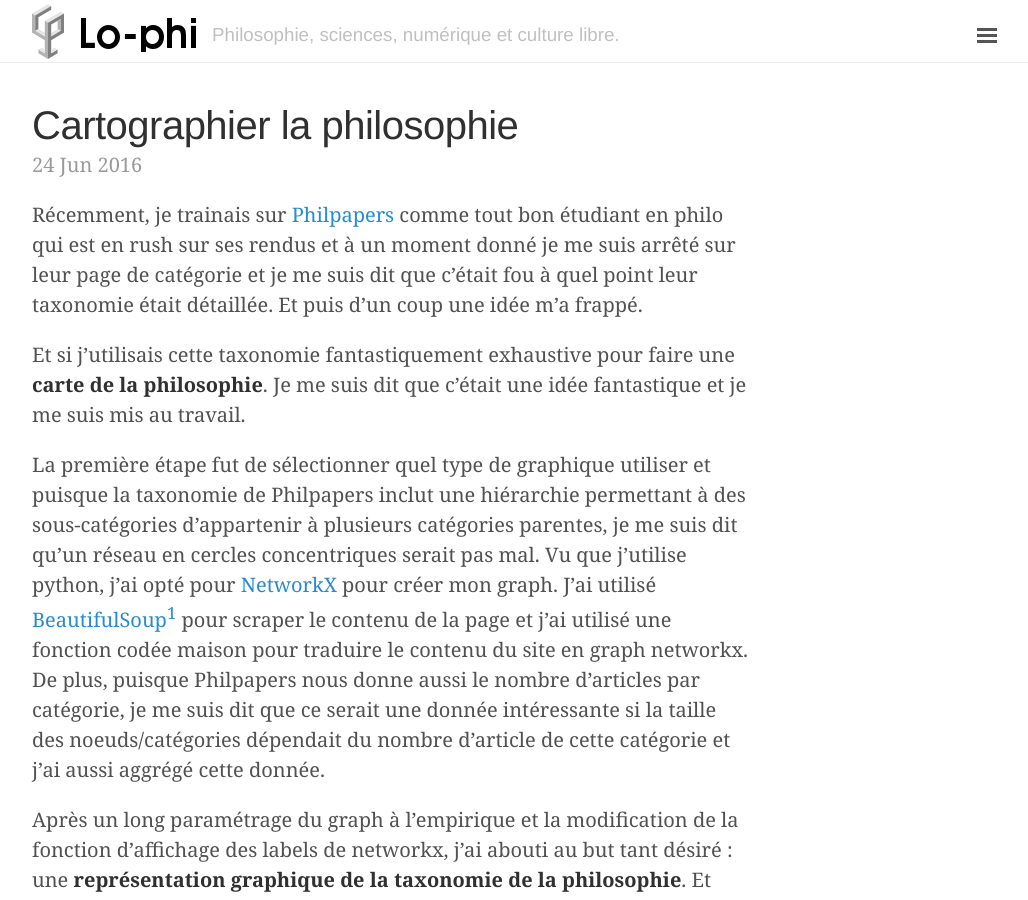
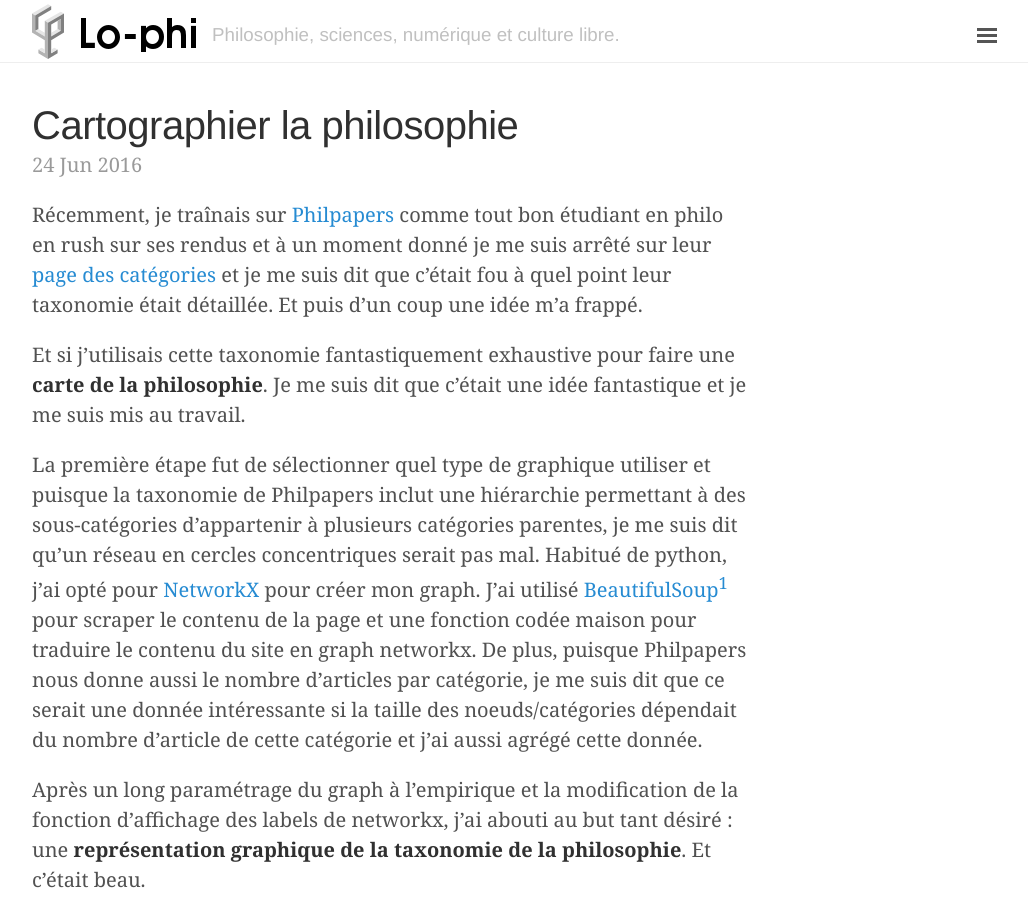
Before and after one commit to valentinlageard/valentinlageard.github.io, a Jekyll site: the page built from _posts/2016-06-24-carte-philo.md, in a window 1280 px wide and 900 px high. Shown: the whole window, without its empty margins (248-1276 px from the left). Built offline with Jekyll 4.4.1, drawn with Linux system fonts in a browser that asks for light colours; some of the changed text lies outside the part shown.

Commit message:
Update 2016-06-24-carte-philo.md

```diff
--- a/_posts/2016-06-24-carte-philo.md
+++ b/_posts/2016-06-24-carte-philo.md
@@ -4,23 +4,23 @@ title: Cartographier la philosophie
 permalink: /carte-philo
 ---
 
-Récemment, je trainais sur [Philpapers](http://philpapers.org) comme tout bon étudiant en philo qui est en rush sur ses rendus et à un moment donné je me suis arrêté sur leur page de catégorie et je me suis dit que c'était fou à quel point leur taxonomie était détaillée. Et puis d'un coup une idée m'a frappé.
+Récemment, je traînais sur [Philpapers](http://philpapers.org) comme tout bon étudiant en philo en rush sur ses rendus et à un moment donné je me suis arrêté sur leur [page des catégories](http://philpapers.org/browse/all) et je me suis dit que c'était fou à quel point leur taxonomie était détaillée. Et puis d'un coup une idée m'a frappé.
 
 Et si j'utilisais cette taxonomie fantastiquement exhaustive pour faire une **carte de la philosophie**. Je me suis dit que c'était une idée fantastique et je me suis mis au travail.
 
-La première étape fut de sélectionner quel type de graphique utiliser et puisque la taxonomie de Philpapers inclut une hiérarchie permettant à des sous-catégories d'appartenir à plusieurs catégories parentes, je me suis dit qu'un réseau en cercles concentriques serait pas mal. Vu que j'utilise python, j'ai opté pour [NetworkX](https://networkx.github.io/) pour créer mon graph. J'ai utilisé [BeautifulSoup](https://www.crummy.com/software/BeautifulSoup/bs4/doc/)[^fn-beautsoup] pour scraper le contenu de la page et j'ai utilisé une fonction codée maison pour traduire le contenu du site en graph networkx. De plus, puisque Philpapers nous donne aussi le nombre d'articles par catégorie, je me suis dit que ce serait une donnée intéressante si la taille des noeuds/catégories dépendait du nombre d'article de cette catégorie et j'ai aussi aggrégé cette donnée.
+La première étape fut de sélectionner quel type de graphique utiliser et puisque la taxonomie de Philpapers inclut une hiérarchie permettant à des sous-catégories d'appartenir à plusieurs catégories parentes, je me suis dit qu'un réseau en cercles concentriques serait pas mal. Habitué de python, j'ai opté pour [NetworkX](https://networkx.github.io/) pour créer mon graph. J'ai utilisé [BeautifulSoup](https://www.crummy.com/software/BeautifulSoup/bs4/doc/)[^fn-beautsoup] pour scraper le contenu de la page et une fonction codée maison pour traduire le contenu du site en graph networkx. De plus, puisque Philpapers nous donne aussi le nombre d'articles par catégorie, je me suis dit que ce serait une donnée intéressante si la taille des noeuds/catégories dépendait du nombre d'article de cette catégorie et j'ai aussi agrégé cette donnée.
 
 Après un long paramétrage du graph à l'empirique et la modification de la fonction d'affichage des labels de networkx, j'ai abouti au but tant désiré : une **représentation graphique de la taxonomie de la philosophie**. Et c'était beau.
 
 ![philosophy map network taxonomy](/images/philo4layersthumbnail.jpg)
 *[Télécharger l'image (18Mo)](/images/philo4layers.jpg)*
 
-Et ça encore c'est pas tout, il n'y a ici que 4 niveaux de hiérarchie (sans compter le noeud central). Si on rajoute le 5<sup>ème</sup> ça devient beaucoup plus détaillé (et beaucoup moins lisible).
+Et encore ce n'est pas tout, il n'y a ici que 4 niveaux de hiérarchie (sans compter le noeud central). Si on rajoute le 5<sup>ème</sup>, cela devient beaucoup plus détaillé (et beaucoup moins lisible aussi...).
 
 ![philosophy map network taxonomy](/images/philo5layersthumbnail.jpg)
 *[Télécharger l'image (25Mo)](/images/graph5layersdebugeddown.jpg)*
 
-Au premier regard on a l'impression de se tenir devant un vieux rêve de philosophe enfin réalisé. Et puis on parcourt les branches en partant du centre et l'on découvre des choses intéressantes et gratifiantes comme par exemple que la continentalité est classée comme tradition contrairement à la philosophie analytique qui n'est pas considérée comme une tradition.
+Au premier regard on a l'impression de se tenir devant un antique rêve de philosophe enfin réalisé. Et puis on parcourt les branches en partant du centre et l'on découvre des choses intéressantes et gratifiantes comme par exemple que la continentalité est classée comme tradition contrairement à la philosophie analytique qui n'est pas considérée comme une tradition.
 
 On trouve la représentation de certains biais culturels comme par exemple que l'Asie semble intéresser bien plus que l'Afrique.
 
```
